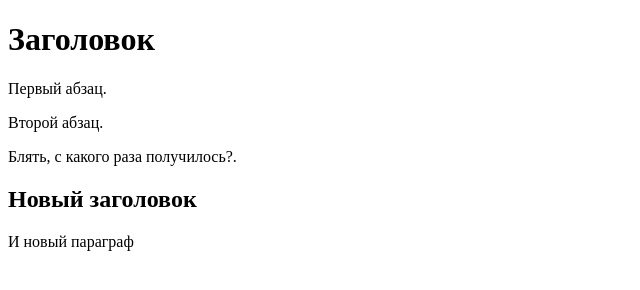
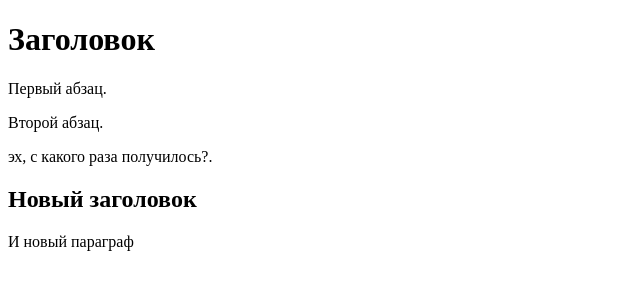
Before and after one commit to Zakamsky/test_for_me-, a plain HTML site: page index.html in a window 1280 px wide. Shown: the full height of the page, 0-640 px from the left. Drawn offline with Linux system fonts and the light colour scheme.

Commit message:
Update index.html

```diff
--- a/index.html
+++ b/index.html
@@ -9,7 +9,7 @@
   <!-- Комментарий -->
   <p>Первый абзац.</p>
   <p>Второй абзац.</p>
-  <p>Блять, с какого раза получилось?.</p>
+  <p>эх, с какого раза получилось?.</p>
 
   <h2>Новый заголовок</h2>
   <p>И новый параграф</p>
```
